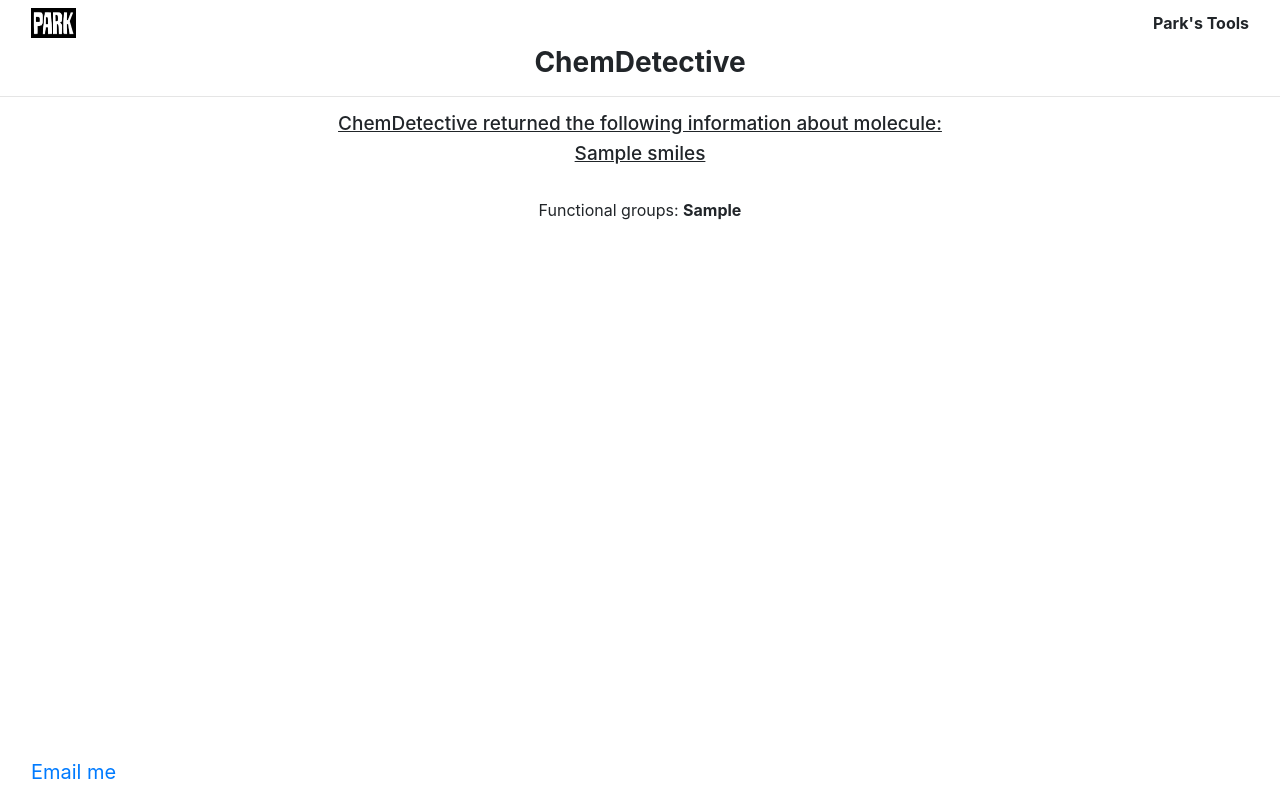
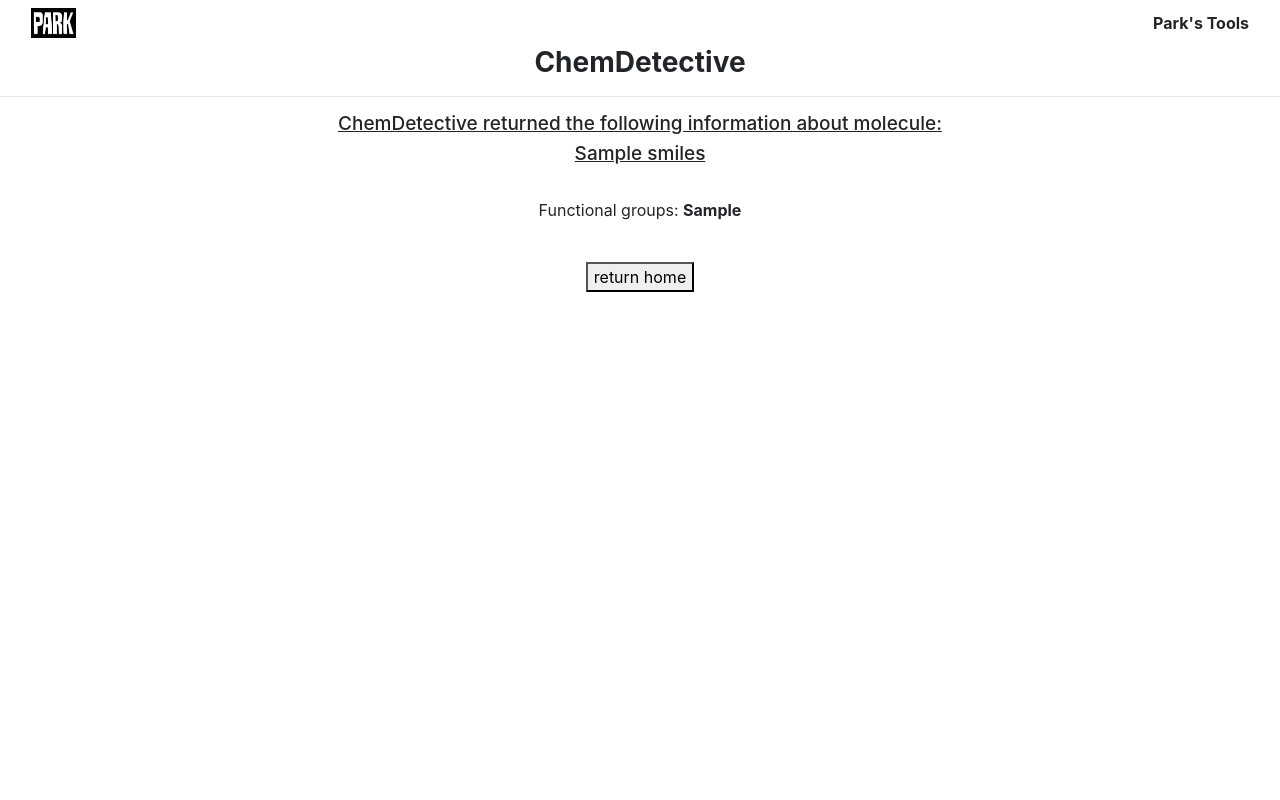
Before and after one commit to inhyuk78/ChemDetective, a Flask app: template templates/result_smiles.html in a window 1280 px wide. Run offline with Flask 3, Linux system fonts and the light colour scheme; the template is opened without the code that fills it: most values are stand-ins (such as "Sample title", 1, 10 or a date in 2020).

Commit message:
return to home

```diff
--- a/main.py
+++ b/main.py
@@ -22,9 +22,9 @@ def homepage():
             return redirect(url_for('result_smiles'))
 
         elif file:
-            uploads_folder = os.path.join(os.getcwd(), 'uploads')
-            file_path = os.path.join(uploads_folder, file.filename)
-            os.makedirs(uploads_folder, exist_ok=True)
+            uploads_folder = os.path.join(os.getcwd(), 'uploads') # defines file download location
+            os.makedirs(uploads_folder, exist_ok=True) # creates new if no 'uploads' folder
+            file_path = os.path.join(uploads_folder, file.filename) #
             file.save(file_path)
             session['file_path'] = file_path
             return redirect(url_for('result_csv'))
@@ -39,9 +39,14 @@ def result_smiles():
     MW = None
     img_path = None
     smiles = None
+
     smiles = session.get('smiles')
+    return_home = request.form.get('return_home')
 
-    if not 'smiles':
+    if not smiles:
+        return redirect(url_for('homepage'))
+
+    if return_home:
         return redirect(url_for('homepage'))
 
     mol = input_smiles(smiles)
@@ -52,6 +57,7 @@ def result_smiles():
         img_path = visualize_mol(mol) # Molecule image
     else:
         return redirect(url_for('homepage'))
+
 
     return render_template(
         'result_smiles.html',
--- a/templates/base.html
+++ b/templates/base.html
@@ -79,12 +79,6 @@ dropArea.addEventListener('drop', (e) => {
     {% block content %}
     {% endblock %}
 
-    <nav class="navbar fixed-bottom bg-body-tertiary">
-        <div class="container-fluid">
-            <a class="navbar-brand" href="mailto:inhyukpark1245@gmail.com">Email me</a>
-        </div>
-    </nav>
-
     <script src="https://code.jquery.com/jquery-3.3.1.slim.min.js" integrity="sha384-q8i/X+965DzO0rT7abK41JStQIAqVgRVzpbzo5smXKp4YfRvH+8abtTE1Pi6jizo" crossorigin="anonymous"></script>
     <script src="https://cdn.jsdelivr.net/npm/popper.js@1.14.7/dist/umd/popper.min.js" integrity="sha384-UO2eT0CpHqdSJQ6hJty5KVphtPhzWj9WO1clHTMGa3JDZwrnQq4sF86dIHNDz0W1" crossorigin="anonymous"></script>
     <script src="https://cdn.jsdelivr.net/npm/bootstrap@4.3.1/dist/js/bootstrap.min.js" integrity="sha384-JjSmVgyd0p3pXB1rRibZUAYoIIy6OrQ6VrjIEaFf/nJGzIxFDsf4x0xIM+B07jRM" crossorigin="anonymous"></script>
--- a/templates/result_smiles.html
+++ b/templates/result_smiles.html
@@ -17,4 +17,8 @@
 <p> <img src="{{ url_for('static', filename=img_path) }}" alt="Molecule" width="300px" height="300px"> </p>
 {% endif %}
 
+<form action="#" method="POST">
+    <p> <button type="submit" name="return_home" value="1">return home</button> </p>
+</form>
+
 {% endblock %}
```
Also changed, not shown: static/molecule.png, 1 other file.
